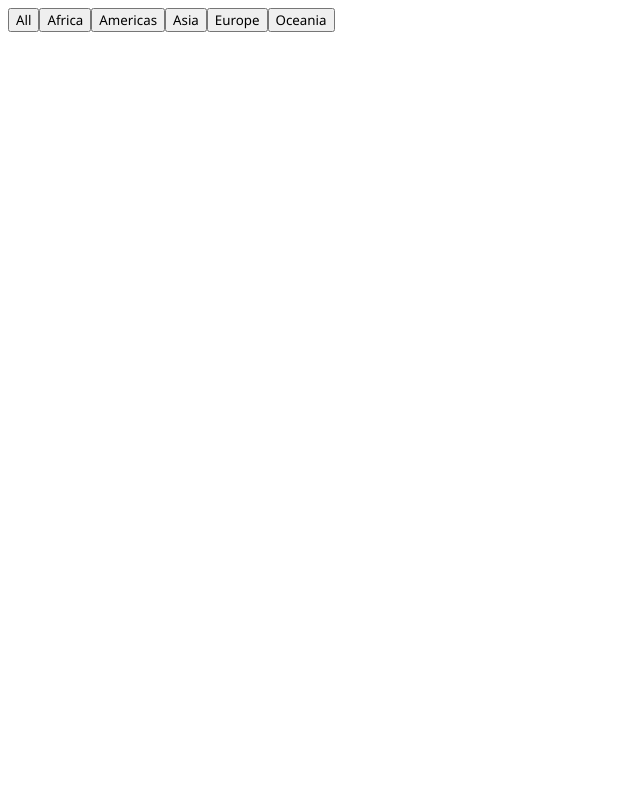
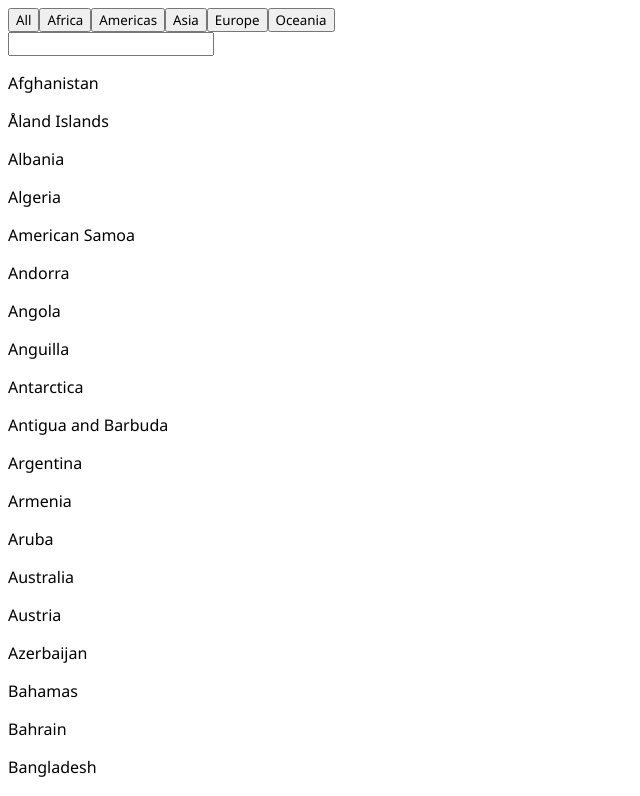
Before and after one commit to Kelechi095/Reco, a React (Vite) app: page / in a window 1280 px wide. Shown: the top 796 px of the page, without its empty margins (0-640 px from the left). Built offline with nearby package versions, Linux system fonts and the light colour scheme.

Commit message:
created search functionality

```diff
--- a/src/pages/Home.tsx
+++ b/src/pages/Home.tsx
@@ -1,4 +1,4 @@
-import { useEffect } from "react";
+import React, { useEffect, useState } from "react";
 import { RootState } from "../redux/store";
 import { useSelector, useDispatch } from "react-redux";
 import { getCountries, setFilteredCountriesState } from "../redux/countrySlice";
@@ -8,6 +8,7 @@ import { filterOptions } from "../utils/utils";
 
 const Home = () => {
   const dispatch = useDispatch<AppDispatch>();
+  const [keyword, setKeyWord] = useState("");
 
   const { filteredCountries, loading } = useSelector(
     (state: RootState) => state.countries
@@ -21,7 +22,33 @@ const Home = () => {
     dispatch(setFilteredCountriesState(payload));
   };
 
+  const handleChange = (e: React.ChangeEvent<HTMLInputElement>) => {
+    setKeyWord(e.target.value);
+  };
+
   console.log(filteredCountries);
+
+  const searchCountries = (filteredCountries, keyword) => {
+    return filteredCountries
+      .filter((country: any) => {
+        if (keyword.length === 0) {
+          return country;
+        } else if (country.name.toLowerCase().includes(keyword.toLowerCase())) {
+          return country;
+        }
+      })
+      .map((country: any) => {
+        return (
+          <div className="country">
+            <p>{country.name}</p>
+          </div>
+        );
+      });
+  };
+
+  const content = searchCountries(filteredCountries, keyword)
+
+  console.log(content)
 
   if (loading) {
     return <Ring size={45} color="#231f20" />;
@@ -37,7 +64,10 @@ const Home = () => {
             </button>
           ))}
         </div>
-        <div className="country-card"></div>
+        <div className="search">
+          <input type="text" value={keyword} onChange={handleChange} />
+        </div>
+        <div className="country-card">{content}</div>
       </section>
     </>
   );
```
Also changed, not shown: src/utils/filterFunction.tsx (added).
